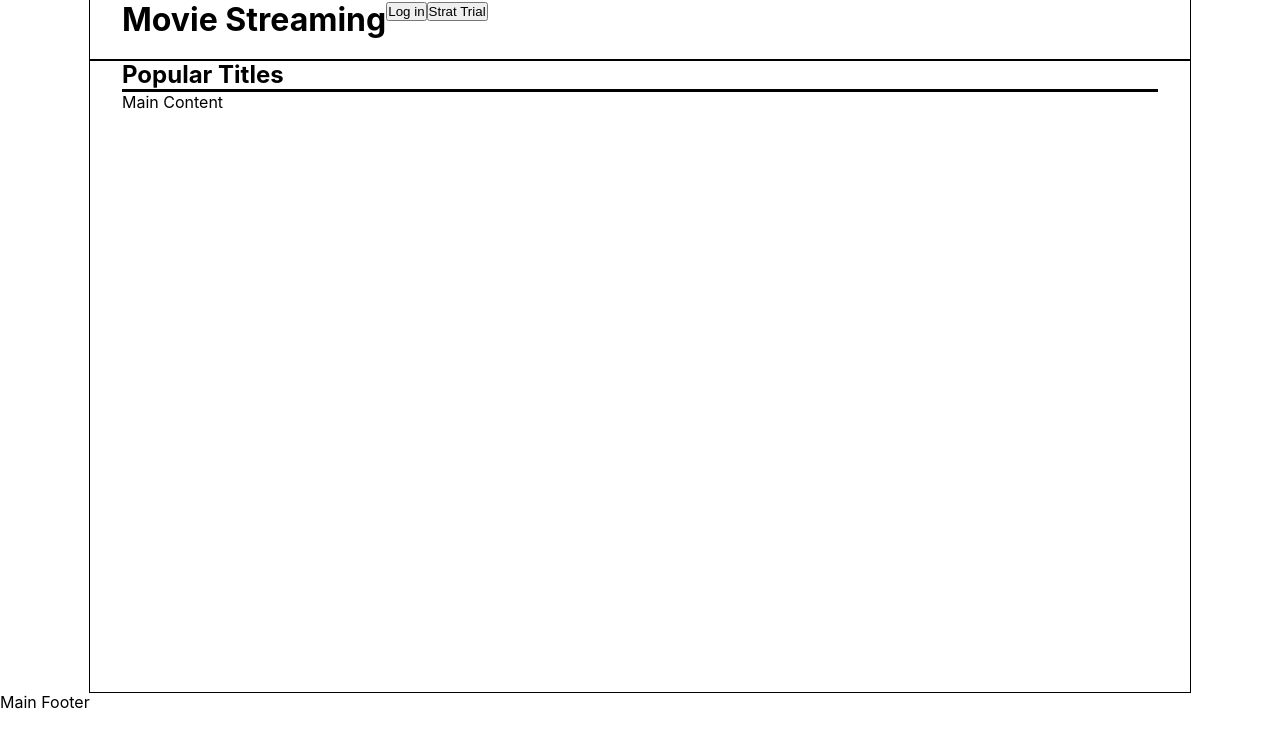
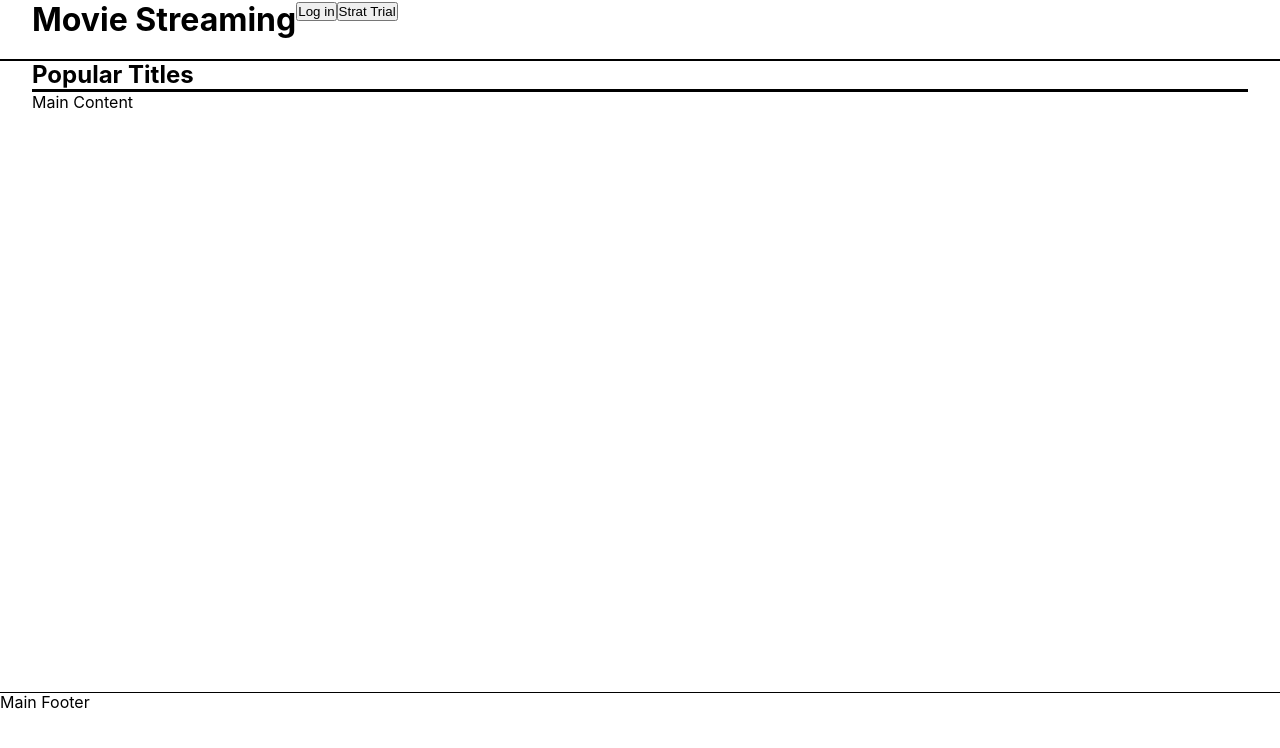
Before and after one commit to MarkusTryban/movie-stream, a React (Create React App) app: page / in a window 1280 px wide. Shown: the top 748 px of the page. Built offline with nearby package versions, Linux system fonts and the light colour scheme.

Commit message:
Change max width to 1280px

```diff
--- a/src/components/MainContent/MainContent.css
+++ b/src/components/MainContent/MainContent.css
@@ -1,6 +1,6 @@
 .content-container {
   outline: 1px solid #000;
-  max-width: 1100px;
+  max-width: 1280px;
   margin: auto;
   padding: 0 2rem;
 }
--- a/src/components/MainHeader/MainHeader.css
+++ b/src/components/MainHeader/MainHeader.css
@@ -2,7 +2,7 @@
   display: flex;
   height: 60px;
   outline: 1px solid #000;
-  max-width: 1100px;
+  max-width: 1280px;
   margin: auto;
   padding: 0 2rem;
 }
```
